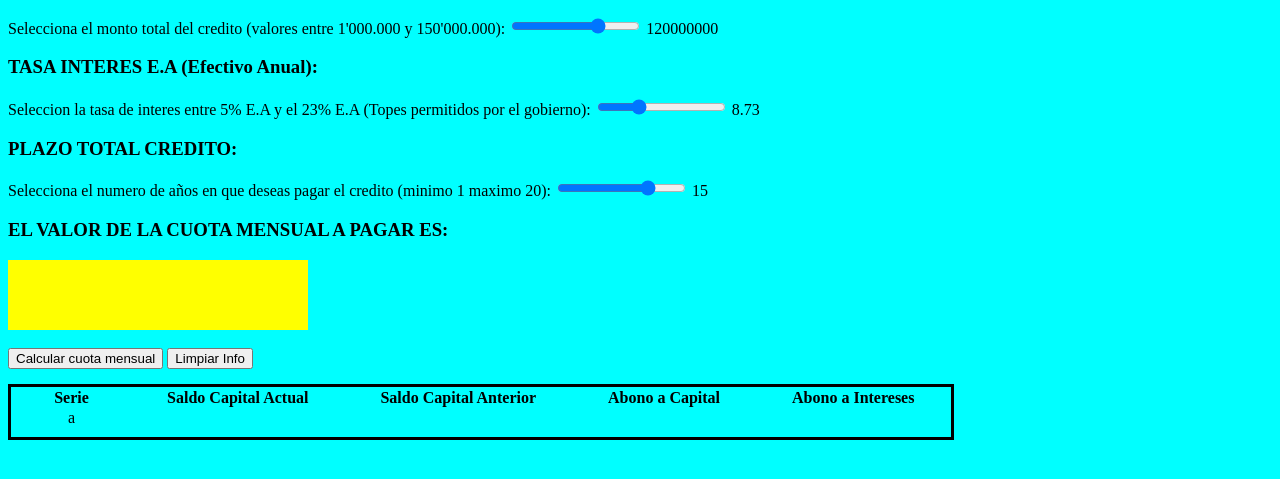
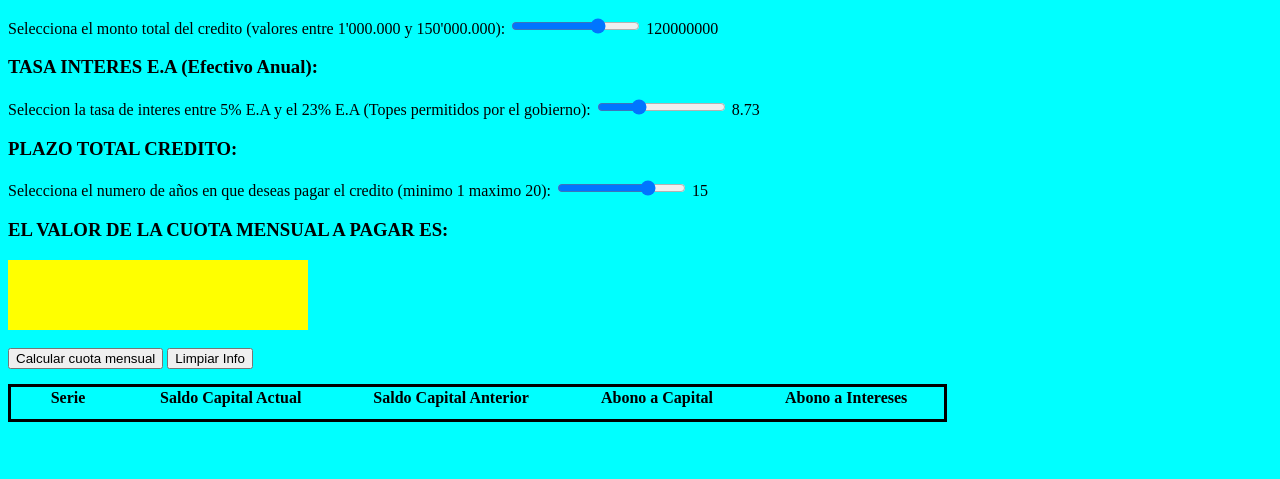
Before and after one commit to felipe-Sampedro/30315-JS-Desafio_complemetnario3-Interactual_HTML, a plain HTML site: page index.html in a window 1280 px wide. Shown: the part 105-584 px from the top of the page. Drawn offline with Linux system fonts and the light colour scheme.

Commit message:
arreglando detalles

```diff
--- a/index.html
+++ b/index.html
@@ -66,11 +66,11 @@
     </tr>
 
       <tr class="1">
-          <td id="rc11" class="linea11">a</td>
-          <td id="rc12" class="linea12"></td>
-          <td id="rc13" class="linea13"></td>
-          <td id="rc14" class="linea14"></td>
-          <td id="rc15" class="linea15"></td>
+          <td id="rc11" class="linea"></td>
+          <td id="rc12" class="linea"></td>
+          <td id="rc13" class="linea"></td>
+          <td id="rc14" class="linea"></td>
+          <td id="rc15" class="linea"></td>
       </tr>
 
       <tr class="2">
--- a/js/script.js
+++ b/js/script.js
@@ -157,10 +157,10 @@ for (let i = 1; i <= 5; i++){
 Plan_pagos.join('--')
 console.log(Plan_pagos)
 
-
+const borrar = document.querySelectorAll('td')
 const amortizacion = document.querySelector('.resultado')
 const limpiar = document.querySelector('.resetear')
-limpiar.onclick = () => {amortizacion.innerText=""}
+limpiar.onclick = () => {amortizacion.innerText="", borrar.innerText=""}
 
 
 // funcion principal para calculo de cuota mensual a pagar del credito
```
